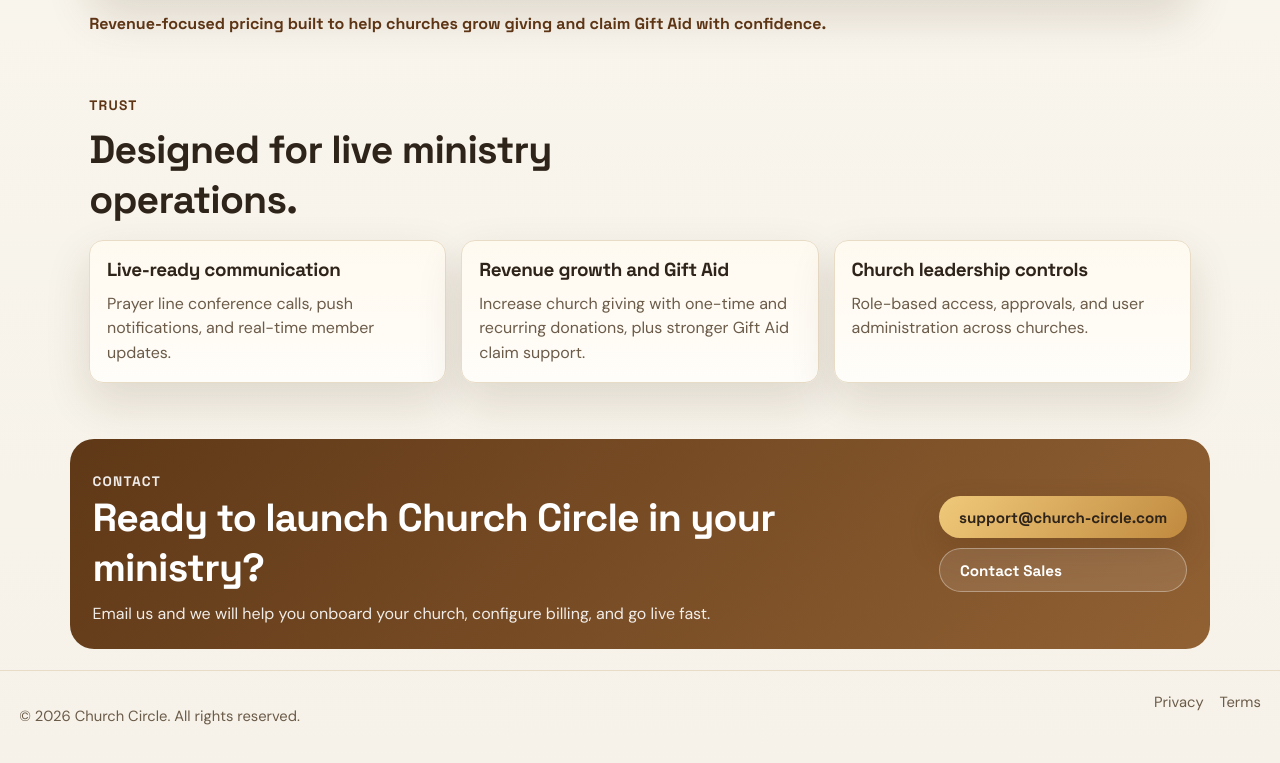
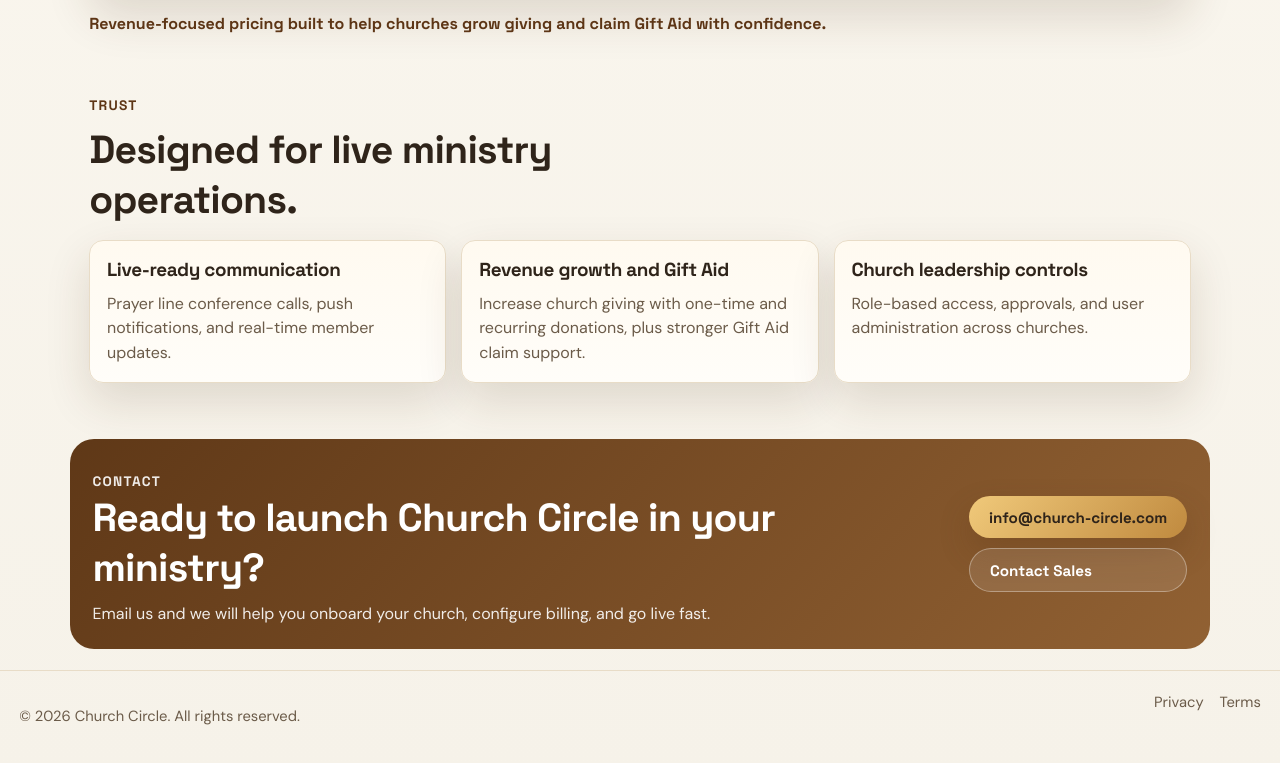
Before and after one commit to kevinofficial95/church-circle-website, a React (Vite) app: page / in a window 1280 px wide. Shown: the part 1554-2317 px from the top of the page. Built offline with nearby package versions, Linux system fonts and the light colour scheme.

Commit message:
chore: switch primary contact email to info inbox

```diff
--- a/src/App.tsx
+++ b/src/App.tsx
@@ -202,8 +202,8 @@ export default function App() {
             <p>Email us and we will help you onboard your church, configure billing, and go live fast.</p>
           </div>
           <div className="contact-actions">
-            <a className="btn btn-primary" href="mailto:support@church-circle.com?subject=Church%20Circle%20Demo%20Request">
-              support@church-circle.com
+            <a className="btn btn-primary" href="mailto:info@church-circle.com?subject=Church%20Circle%20Demo%20Request">
+              info@church-circle.com
             </a>
             <a className="btn btn-ghost" href="mailto:sales@church-circle.com?subject=Church%20Circle%20Pricing%20Question">
               Contact Sales
```
